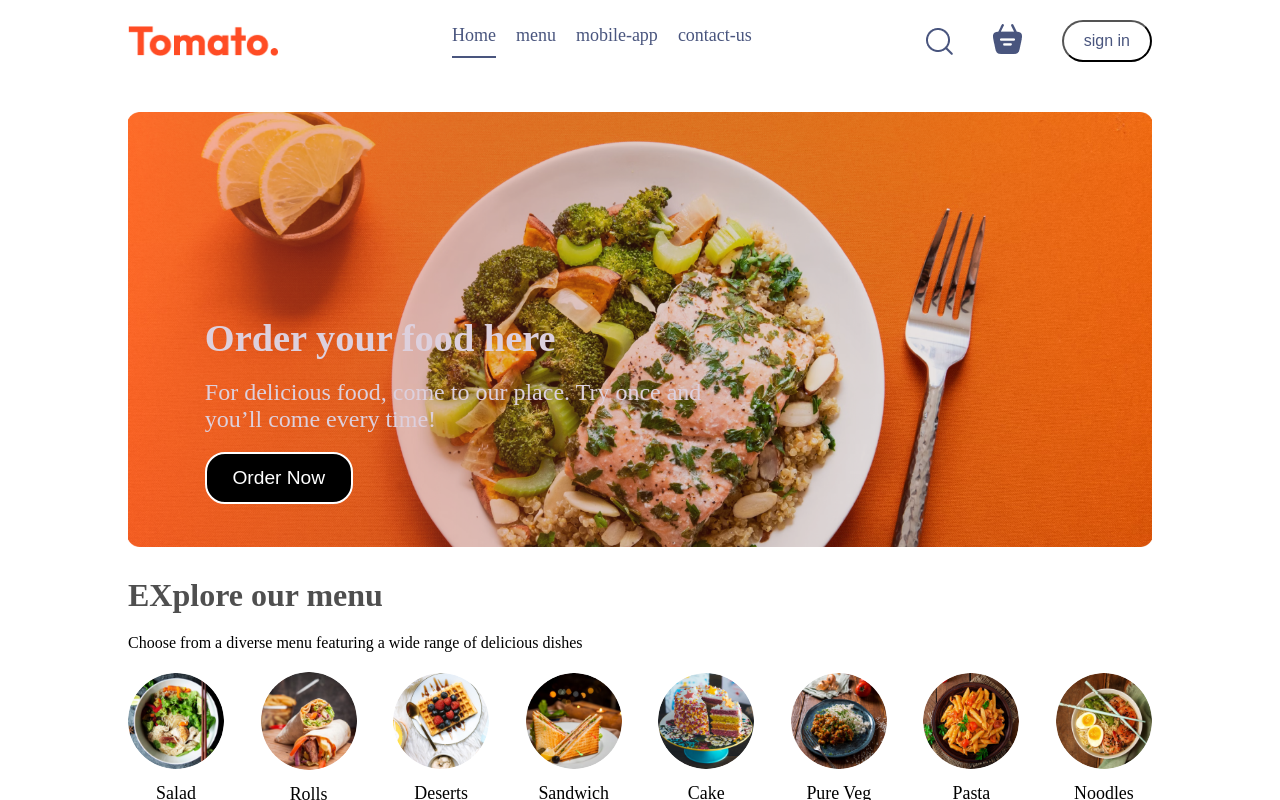
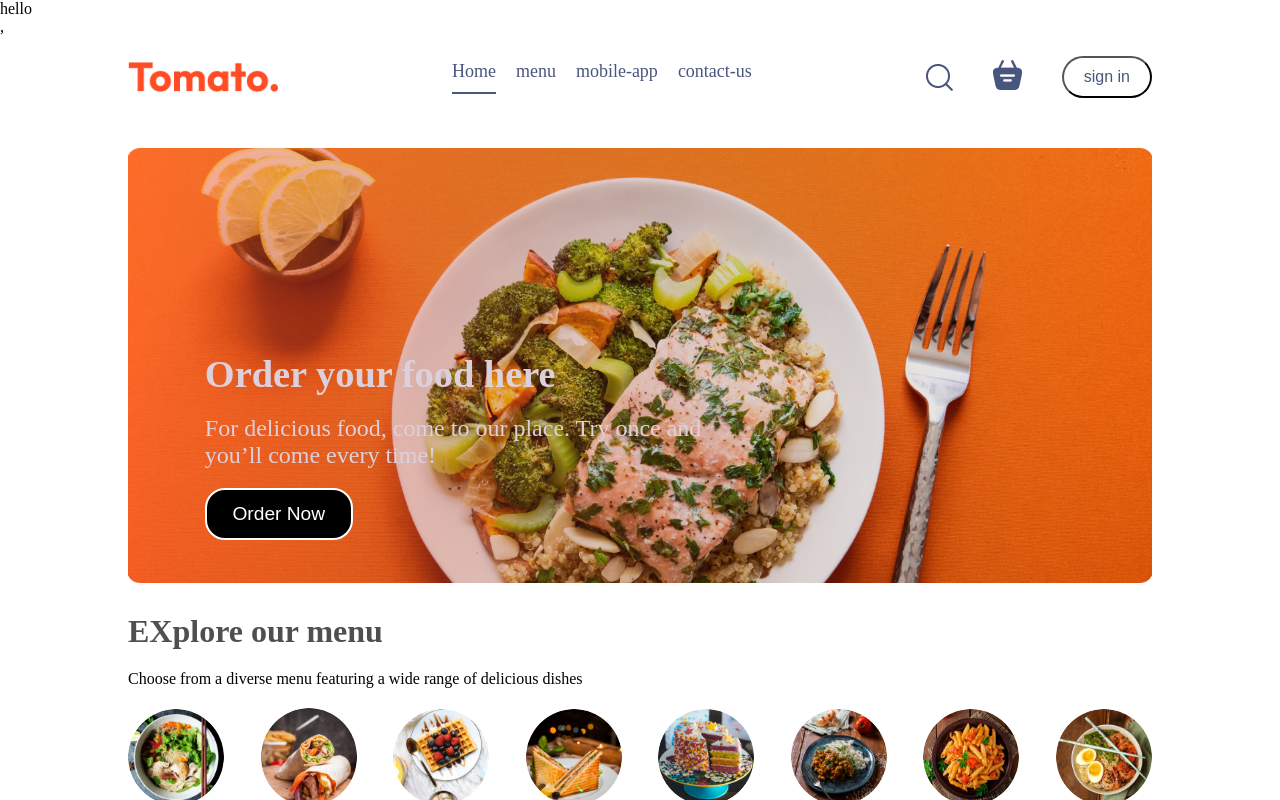
Before and after one commit to Imadityarai/food_delievery, a React (Vite) app in the folder frontend/: page / in a window 1280 px wide. Both pictures are taken after a click on the button "sign in". Shown: the top 800 px of the page. Built offline with nearby package versions, Linux system fonts and the light colour scheme.

Commit message:
made it responsive

```diff
--- a/frontend/src/App.jsx
+++ b/frontend/src/App.jsx
@@ -5,9 +5,15 @@ import Home from './pages/home/Home'
 import Cart from './pages/cart/Cart'
 import Placeorder from './pages/placeorder/Placeorder'
 import Header  from './components/header/Header'
+import Loginpop from './components/loginpop/Loginpop'
+import navbar from './components/Navbar/Navbar'
 const App = () => {
-  return (
+  const [showloginpop,setShowLoginPop]=React.useState(false)
+  return (<>
+    {showloginpop?<Loginpop/>:<></>},
+
     <div className='app'>
+      <Navbar setShowLoginPop={setShowLoginPop} />
     <Routes>
       <Route path="/"element={<Home/>}></Route>
          <Route path="/cart"element={<Cart/>}></Route>
@@ -16,7 +22,7 @@ const App = () => {
 
 
     </div>
-
+    </>
   )
 }
 
--- a/frontend/src/components/ExploreMenu/ExploreMenu.css
+++ b/frontend/src/components/ExploreMenu/ExploreMenu.css
@@ -34,4 +34,9 @@
 .explore-menu-list-item .active{
     border: 2px solid red;
     padding:5px
+}@media (max-width:1050px){
+    .explore-menu-list-item{
+        max-width:100%;
+        font: 4px;
+    }
 }
--- a/frontend/src/components/ExploreMenu/ExploreMenu.jsx
+++ b/frontend/src/components/ExploreMenu/ExploreMenu.jsx
@@ -6,7 +6,7 @@ const ExploreMenu = ({category,setcategory}) => {
   return (
     <div className='explore-menu' id='explore-menu'>
         <h1>EXplore our menu</h1>
-        <p className='explore-menu-text'>Choose from a diverse
+        <div className='explore-menu-text'>Choose from a diverse
             menu featuring a wide range of delicious dishes
        <div className="explore-menu-list">
       {menu_list.map((item,index)=>{
@@ -17,7 +17,7 @@ return(
     </div>
 )
       })}
-        </div> </p>
+        </div> </div>
 
     </div>
   )
--- a/frontend/src/components/Navbar/Navbar.jsx
+++ b/frontend/src/components/Navbar/Navbar.jsx
@@ -2,17 +2,18 @@ import React from 'react'
 import { useState } from  'react'
 import  './Navbar.css'
 import { assets } from '../../assets/frontend_assets/assets.js'
-
-const Navbar = () => {
+import {Link} from 'react-router-dom'
+import setShowLoginPop from '../../App'
+const Navbar = ({setShowLoginPop}) => {
 let [menu,setMenu]=useState("home")
   return (
     <div className='navbar'>
       <img src={assets.logo} alt="" className='logo'/>
       <ul className="navbar-menu">
-        <li onClick={()=>setMenu("home")} className={menu==="home"?"active":""}>Home</li>
-        <li onClick={()=>setMenu("menu")} className={menu==="menu"?"active":""}>menu</li>
+        <Link to="/" onClick={()=>setMenu("home")} className={menu==="home"?"active":""}>Home</Link>
+        <a href="#explore-menu" onClick={()=>setMenu("menu")} className={menu==="menu"?"active":""}>menu</a>
         <li onClick={()=>setMenu("mobile-app")}  className={menu==="mobile-app"?"active":""}>mobile-app</li>
-        <li onClick={()=>setMenu("contact-us")}  className={menu==="contact-us"?"active":""}>contact-us</li>
+        <a href='#footer' onClick={()=>setMenu("contact-us")}  className={menu==="contact-us"?"active":""}>contact-us</a>
       </ul>
       <div className="navbar-right">
         <img src={assets.search_icon} alt="" />
@@ -20,7 +21,7 @@ let [menu,setMenu]=useState("home")
             <img src={assets.basket_icon} alt="" />
             <div className="dot"></div>
           </div>
-          <button>sign in</button>
+          <button onClick={()=> setShowLoginPop(true)}>sign in</button>
            </div>
 
     </div>
--- a/frontend/src/components/footer/Footer.jsx
+++ b/frontend/src/components/footer/Footer.jsx
@@ -4,7 +4,7 @@ import { assets } from '../../assets/frontend_assets/assets';
 
 function Footer() {
   return (
-    <footer className="footer">
+    <footer className="footer" id="footer">
       {/* Left Section */}
       <div className="footer-section footer-left">
         <img src={assets.logo} alt="Company Logo" className="footer-logo" />
--- a/frontend/src/components/header/Header.jsx
+++ b/frontend/src/components/header/Header.jsx
@@ -5,7 +5,7 @@ import Navbar from '../Navbar/navbar'
 function Header() {
   return (
     <div>
-      <Navbar />
+
       <div className="header">
         <div className="header-content">
           <h1>Order your food here</h1>
--- /dev/null
+++ b/frontend/src/components/loginpop/Loginpop.jsx
@@ -0,0 +1,12 @@
+import React from 'react'
+
+const Loginpop = () => {
+  return (
+
+    <div>
+  hello
+    </div>
+  )
+}
+
+export default Loginpop
--- a/frontend/src/index.css
+++ b/frontend/src/index.css
@@ -2,6 +2,7 @@
   padding: 0;
   margin: 0;
   box-sizing: border-box;
+  scroll-behaviour:smooth;
 }
 body{
   min-height: 100vh;
```
Also changed, not shown: frontend/src/components/loginpop/loginpop.css (added).
